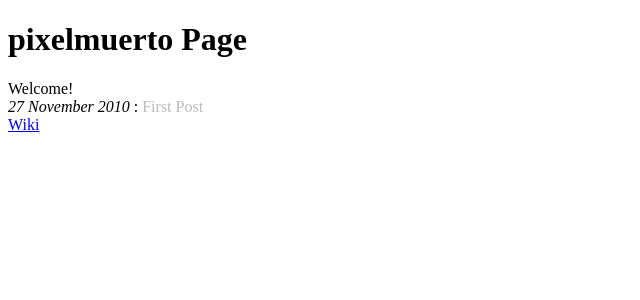
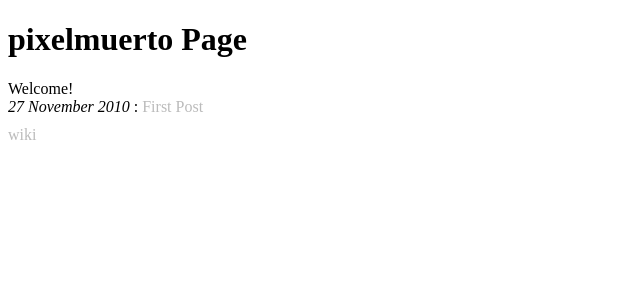
Before and after one commit to pixelmuerto/pixelmuerto.github.com, a Jekyll site: the page built from index.html, in a window 1280 px wide. Shown: the top 300 px of the page, without its empty margins (0-640 px from the left). Built offline with Jekyll 4.4.1, drawn with Linux system fonts in a browser that asks for light colours.

Commit message:
modified:   _layouts/default.html modified:   css/style.css modified:   index.html

```diff
--- a/_layouts/default.html
+++ b/_layouts/default.html
@@ -8,5 +8,9 @@
 <body>
 <h1>{{ page.title }}</h1>
 	{{ content }}
+
+<div id="footer">
+	<a href="/wiki">wiki</a>
+</div>
 </body>
 </html>
--- a/css/style.css
+++ b/css/style.css
@@ -1,2 +1,4 @@
 .fondogris {background-color:#fff;}
 .postEnlace a {text-decoration:none;color:#bbb;}
+#footer {margin-top:10px;}
+#footer a {text-decoration:none;color:#bbb;}
--- a/index.html
+++ b/index.html
@@ -10,5 +10,3 @@ Welcome!
 		<em>{{ post.date | date_to_long_string }}</em> : <a href="{{ post.url }}">{{ post.title }}</a>
 	</div>
 {% endfor %}
-
-<a href="/wiki">Wiki</a>
```
